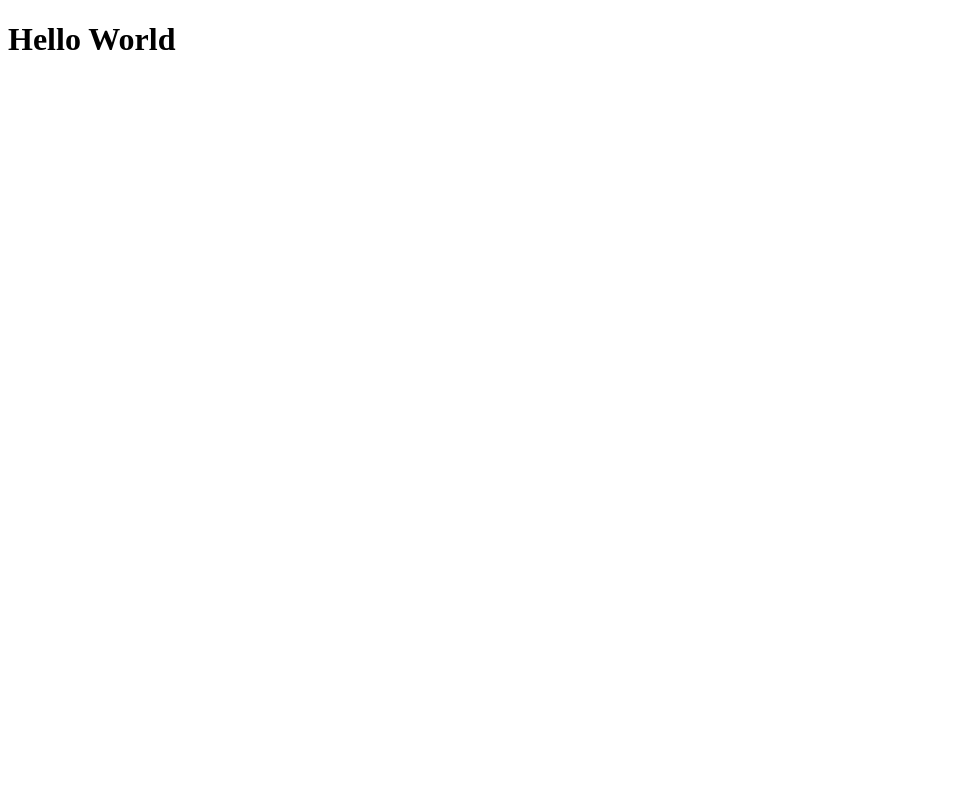
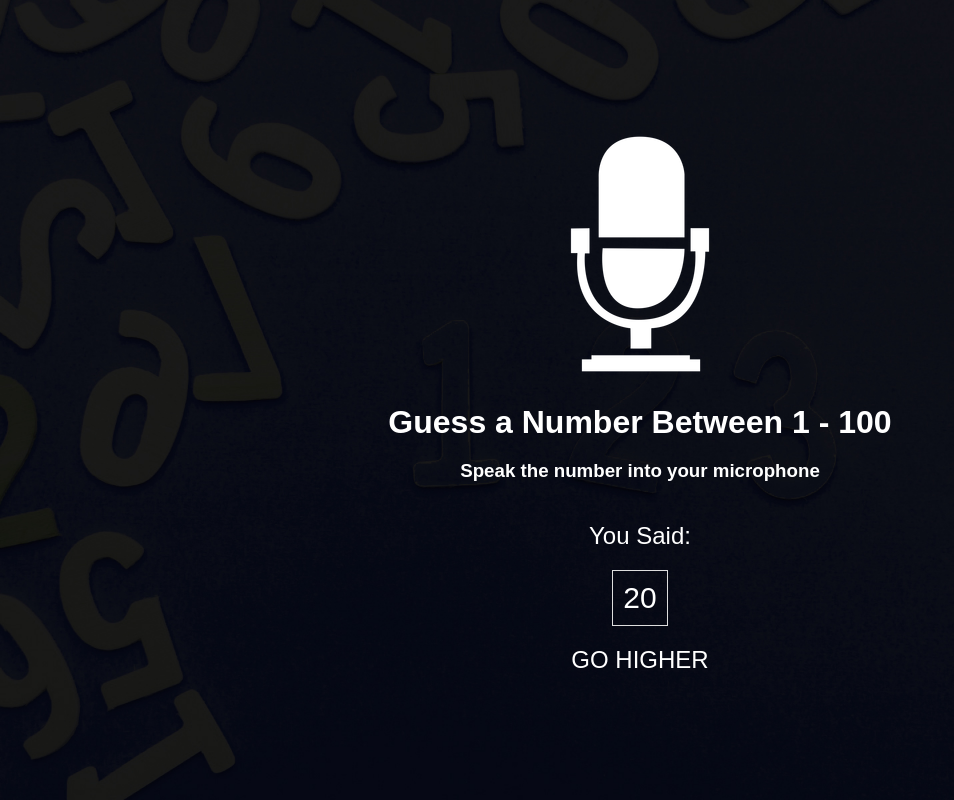
Before and after one commit to smkattoula/VanillaJS-Speech-Recognition-Game, a plain HTML site: page index.html in a window 1280 px wide. Shown: the whole page, without its empty margins (0-954 px from the left). Drawn offline with Linux system fonts and the light colour scheme.

Commit message:
create HTML markup and css styling

```diff
--- a/index.html
+++ b/index.html
@@ -4,10 +4,18 @@
     <meta charset="UTF-8" />
     <meta name="viewport" content="width=device-width, initial-scale=1.0" />
     <link rel="stylesheet" href="style.css" />
-    <title>Document</title>
+    <title>Speech Recognition Game</title>
   </head>
   <body>
-    <h1>Hello World</h1>
+    <img src="img/mic.png" alt="Speak" />
+    <h1>Guess a Number Between 1 - 100</h1>
+    <h3>Speak the number into your microphone</h3>
+
+    <div id="msg" class="msg">
+      <div>You Said:</div>
+      <span class="box">20</span>
+      <div>GO HIGHER</div>
+    </div>
     <script src="script.js"></script>
   </body>
 </html>
--- a/style.css
+++ b/style.css
@@ -0,0 +1,47 @@
+* {
+  box-sizing: border-box;
+}
+
+body {
+  background: #2f3542 url("img/bg.jpg") no-repeat left center/cover;
+  color: white;
+  min-height: 100vh;
+  display: flex;
+  flex-direction: column;
+  align-items: center;
+  justify-content: center;
+  text-align: center;
+  margin: 0;
+  font-family: Arial, Helvetica, sans-serif;
+}
+
+h1,
+h3 {
+  margin-bottom: 0;
+}
+
+p {
+  line-height: 1.5;
+  margin: 0;
+}
+
+.play-again {
+  padding: 8px 15px;
+  border: 0;
+  background: #f4f4f4;
+  border-radius: 5px;
+  margin-top: 10px;
+}
+
+.msg {
+  font-size: 1.5em;
+  margin-top: 40px;
+}
+
+.box {
+  border: 1px solid #dedede;
+  display: inline-block;
+  font-size: 30px;
+  margin: 20px;
+  padding: 10px;
+}
```
Also changed, not shown: img/bg.jpg (added), img/mic.png (added).
